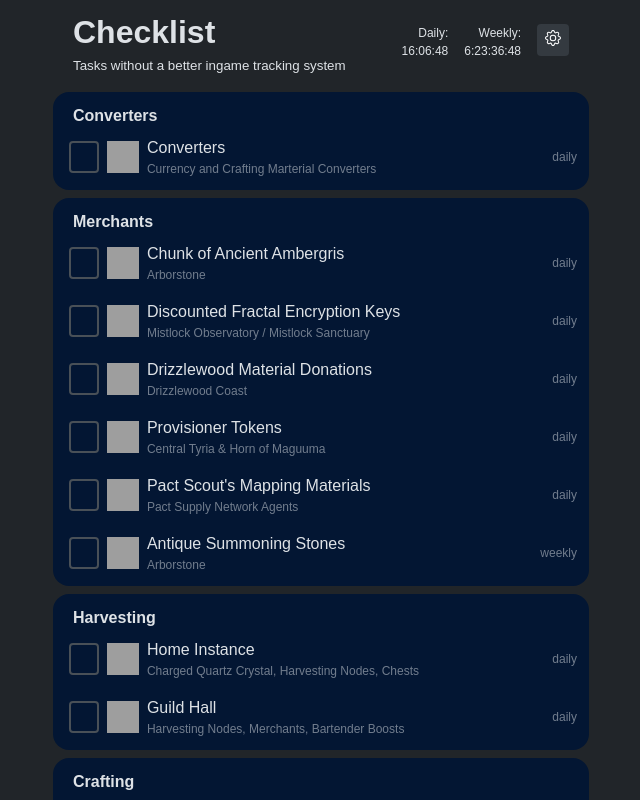
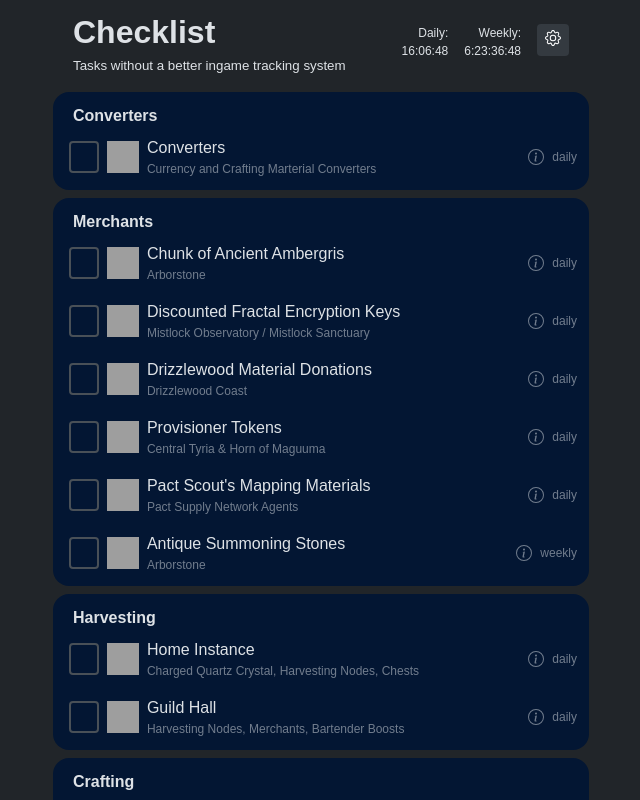
Before and after one commit to Henahax/GW2-Reset-Checklist, a React (Vite) app: page / in a window 1280 px wide. Shown: the top 800 px of the page, without its empty margins (319-959 px from the left). Built offline with nearby package versions, Linux system fonts and the light colour scheme; grey boxes are pictures that could not be loaded.

Commit message:
add info button

```diff
--- a/src/App.jsx
+++ b/src/App.jsx
@@ -123,6 +123,23 @@ function App() {
             <div className="name">{item.item.name}</div>
             <div className="info">{item.item.info}</div>
           </div>
+
+          <a className="link" href={item.item.link}>
+            {item.item.link.length > 0 && (
+              <svg
+                xmlns="http://www.w3.org/2000/svg"
+                width="16"
+                height="16"
+                fill="currentColor"
+                class="bi bi-info-circle"
+                viewBox="0 0 16 16"
+              >
+                <path d="M8 15A7 7 0 1 1 8 1a7 7 0 0 1 0 14zm0 1A8 8 0 1 0 8 0a8 8 0 0 0 0 16z" />
+                <path d="m8.93 6.588-2.29.287-.082.38.45.083c.294.07.352.176.288.469l-.738 3.468c-.194.897.105 1.319.808 1.319.545 0 1.178-.252 1.465-.598l.088-.416c-.2.176-.492.246-.686.246-.275 0-.375-.193-.304-.533L8.93 6.588zM9 4.5a1 1 0 1 1-2 0 1 1 0 0 1 2 0z" />
+              </svg>
+            )}
+          </a>
+
           <div className="interval">{item.item.interval}</div>
         </label>
       </li>
@@ -165,9 +182,7 @@ function App() {
     const now = new Date();
     const nextWeek = new Date(now);
 
-    nextWeek.setDate(
-      nextWeek.getDate() + ((7 - nextWeek.getDay()) % 7 || 7)
-    );
+    nextWeek.setDate(nextWeek.getDate() + ((7 - nextWeek.getDay()) % 7 || 7));
     nextWeek.setUTCDate(nextWeek.getUTCDate() + 1);
     nextWeek.setUTCHours(7, 30, 0, 0);
 
@@ -297,6 +312,7 @@ function App() {
   return (
     <>
       <div id="settings" className="hide">
+        <div className="settingsHeader">Uncheck items you do not care about tracking!</div>
         <ul>
           {items
             .sort((a, b) => a.category.localeCompare(b.category))
@@ -309,7 +325,9 @@ function App() {
       <header>
         <div className="titles">
           <h1 className="title">Checklist</h1>
-          <div className="subTitle">Tasks without a better ingame tracking system</div>
+          <div className="subTitle">
+            Tasks without a better ingame tracking system
+          </div>
         </div>
         <div id="timers">
           <div className="timerContainer">
--- a/src/assets/data.json
+++ b/src/assets/data.json
@@ -44,7 +44,8 @@
       "category": "converters",
       "interval": "daily",
       "icon": "https://wiki.guildwars2.com/images/9/96/Ley-Energy_Matter_Converter.png",
-      "info": "Currency and Crafting Marterial Converters"
+      "info": "Currency and Crafting Marterial Converters",
+      "link": "https://wiki.guildwars2.com/wiki/Converter"
     },
     {
       "id": "AntiqueSummoningStones",
@@ -52,7 +53,8 @@
       "category": "merchants",
       "interval": "weekly",
       "icon": "https://wiki.guildwars2.com/images/f/f6/Antique_Summoning_Stone.png",
-      "info": "Arborstone"
+      "info": "Arborstone",
+      "link": "https://wiki.guildwars2.com/wiki/Leivas#Weekly_Sales"
     },
     {
       "id": "ChunkOfAncientAmbergris",
@@ -60,7 +62,8 @@
       "category": "merchants",
       "interval": "daily",
       "icon": "https://wiki.guildwars2.com/images/2/25/Chunk_of_Ancient_Ambergris.png",
-      "info": "Arborstone"
+      "info": "Arborstone",
+      "link": "https://wiki.guildwars2.com/wiki/Taro_Everclaw"
     },
     {
       "id": "HomeInstance",
@@ -68,7 +71,8 @@
       "category": "harvesting",
       "interval": "daily",
       "icon": "https://wiki.guildwars2.com/images/5/56/Home_Portal_Stone.png",
-      "info": "Charged Quartz Crystal, Harvesting Nodes, Chests"
+      "info": "Charged Quartz Crystal, Harvesting Nodes, Chests",
+      "link": "https://wiki.guildwars2.com/wiki/Home_instance#List_of_home_instance_upgrades"
     },
     {
       "id": "GuildHall",
@@ -76,7 +80,8 @@
       "category": "harvesting",
       "interval": "daily",
       "icon": "https://wiki.guildwars2.com/images/8/89/Guild_Hall_Obtained.png",
-      "info": "Harvesting Nodes, Merchants, Bartender Boosts"
+      "info": "Harvesting Nodes, Merchants, Bartender Boosts",
+      "link": "https://wiki.guildwars2.com/wiki/Guild_hall#Features"
     },
     {
       "id": "DiscountedFractalEncryptionKeys",
@@ -84,7 +89,8 @@
       "category": "merchants",
       "interval": "daily",
       "icon": "https://wiki.guildwars2.com/images/f/f0/Fractal_Encryption_Key.png",
-      "info": "Mistlock Observatory / Mistlock Sanctuary"
+      "info": "Mistlock Observatory / Mistlock Sanctuary",
+      "link": "https://wiki.guildwars2.com/wiki/Deeply_Discounted_Fractal_Encryption_Key"
     },
     {
       "id": "DrizzlewoodMaterialDonations",
@@ -92,7 +98,8 @@
       "category": "merchants",
       "interval": "daily",
       "icon": "https://wiki.guildwars2.com/images/6/6d/Quaestor_%28overhead_icon%29.png",
-      "info": "Drizzlewood Coast"
+      "info": "Drizzlewood Coast",
+      "link": "https://fast.farming-community.eu/open-world/drizzlewood-material-donation"
     },
     {
       "id": "ProvisionerTokens",
@@ -100,7 +107,8 @@
       "category": "merchants",
       "interval": "daily",
       "icon": "https://wiki.guildwars2.com/images/9/9d/Provisioner_Token.png",
-      "info": "Central Tyria & Horn of Maguuma"
+      "info": "Central Tyria & Horn of Maguuma",
+      "link": "https://wiki.guildwars2.com/wiki/Faction_Provisioner#Faction_Provisioners"
     },
     {
       "id": "PactScoutsMappingMaterials",
@@ -108,7 +116,8 @@
       "category": "merchants",
       "interval": "daily",
       "icon": "https://wiki.guildwars2.com/images/3/3c/Pact_Scout%27s_Mapping_Materials.png",
-      "info": "Pact Supply Network Agents"
+      "info": "Pact Supply Network Agents",
+      "link": "https://wiki.guildwars2.com/wiki/Pact_Supply_Network_Agent#Locations"
     },
     {
       "id": "AscendedCrafting",
@@ -116,7 +125,8 @@
       "category": "crafting",
       "interval": "daily",
       "icon": "https://wiki.guildwars2.com/images/c/cf/Crafting_icon.png",
-      "info": "Mithrillium, Spirit Residue, Elonian Cord, Weaving Thread"
+      "info": "Mithrillium, Spirit Residue, Elonian Cord, Weaving Thread",
+      "link": "https://wiki.guildwars2.com/wiki/Server_reset#Crafted_items"
     },
     {
       "id": "AltParking",
@@ -124,7 +134,8 @@
       "category": "misc",
       "interval": "daily",
       "icon": "https://wiki.guildwars2.com/images/7/70/Character_Slot_Expansion.png",
-      "info": "Open Chest with Alt-Charactes"
+      "info": "Open Chest with Alt-Charactes",
+      "link": "https://fast.farming-community.eu/open-world/alt-parking"
     },
     {
       "id": "FractalsDailyChallenge",
@@ -132,7 +143,8 @@
       "category": "fractals",
       "interval": "daily",
       "icon": "https://wiki.guildwars2.com/images/b/b8/Unstable_Fractal_Essence.png",
-      "info": "Nightmare, Shattered Observatory, Sunqua Peak Fractal, Silent Surf Fractal"
+      "info": "Nightmare, Shattered Observatory, Sunqua Peak Fractal, Silent Surf Fractal",
+      "link": "https://wiki.guildwars2.com/wiki/Challenge_Mote#Fractals_of_the_Mists"
     },
     {
       "id": "RaidW1",
@@ -140,7 +152,8 @@
       "category": "raids",
       "interval": "weekly",
       "icon": "https://wiki.guildwars2.com/images/5/54/Mini_Sabetha.png",
-      "info": "Wing 1"
+      "info": "Wing 1",
+      "link": ""
     },
     {
       "id": "RaidW2",
@@ -148,7 +161,8 @@
       "category": "raids",
       "interval": "weekly",
       "icon": "https://wiki.guildwars2.com/images/5/5d/Mini_Matthias_Abomination.png",
-      "info": "Wing 2"
+      "info": "Wing 2",
+      "link": ""
     },
     {
       "id": "RaidW3",
@@ -156,7 +170,8 @@
       "category": "raids",
       "interval": "weekly",
       "icon": "https://wiki.guildwars2.com/images/4/4b/Mini_Xera.png",
-      "info": "Wing 3"
+      "info": "Wing 3",
+      "link": ""
     },
     {
       "id": "RaidW4",
@@ -164,7 +179,8 @@
       "category": "raids",
       "interval": "weekly",
       "icon": "https://wiki.guildwars2.com/images/e/e0/Mini_Ragged_White_Mantle_Figurehead.png",
-      "info": "Wing 4"
+      "info": "Wing 4",
+      "link": ""
     },
     {
       "id": "RaidW5",
@@ -172,7 +188,8 @@
       "category": "raids",
       "interval": "weekly",
       "icon": "https://wiki.guildwars2.com/images/e/e4/Mini_Dhuum.png",
-      "info": "Wing 5"
+      "info": "Wing 5",
+      "link": ""
     },
     {
       "id": "RaidW6",
@@ -180,7 +197,8 @@
       "category": "raids",
       "interval": "weekly",
       "icon": "https://wiki.guildwars2.com/images/f/f2/Mini_Qadim.png",
-      "info": "Wing 6"
+      "info": "Wing 6",
+      "link": ""
     },
     {
       "id": "RaidW7",
@@ -188,7 +206,8 @@
       "category": "raids",
       "interval": "weekly",
       "icon": "https://wiki.guildwars2.com/images/8/8b/Mini_Qadim_the_Peerless.png",
-      "info": "Wing 7"
+      "info": "Wing 7",
+      "link": ""
     }
   ]
 }
--- a/src/index.css
+++ b/src/index.css
@@ -76,6 +76,12 @@ h1{
     filter: brightness(0.75);
   }
 
+  .settingsHeader{
+    margin: 1rem auto 1rem auto;
+    text-align: center;
+  }
+
+
 #settings ul{
     margin: 0 auto 0 auto;
     padding: 1rem;
@@ -134,9 +140,24 @@ h1{
     margin: auto 0.25rem auto 0.25rem;
 }
 
+.link{
+    float: right;
+    margin: auto 0 auto auto;
+    opacity: 0.5;
+    font-size: 0.75rem;
+    display: inline-flex;
+    color: #dee2e6;
+    text-decoration: none;
+    border-radius: 0.25rem;
+}
+
+.link:hover{
+    opacity: 1;
+}
+
 .interval{
     float: right;
-    margin: auto 0 auto auto;
+    margin: auto 0 auto 0.5rem;
     opacity: 0.5;
     font-size: 0.75rem;
     display: inline-flex;
@@ -157,6 +178,10 @@ h1{
 
   .item:has(input[type="checkbox"]:checked) .text .info{
     font-size: 0.5rem;
+  }
+
+  .item:has(input[type="checkbox"]:checked) .link{
+    transform: scale(0.75);
   }
 
   .item:has(input[type="checkbox"]:checked) .interval{
```
Also changed, not shown: 5 other files (tests, documents, lock files or other folders). Lines whose indentation alone changed are shown as unchanged.
